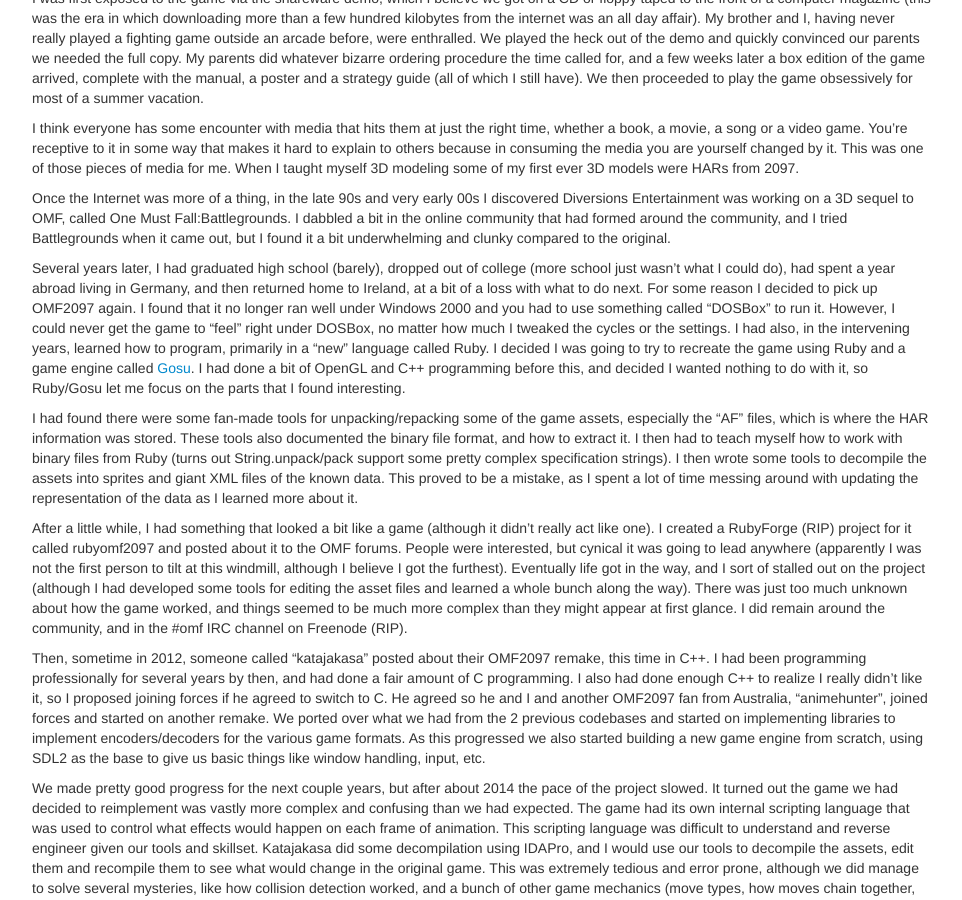
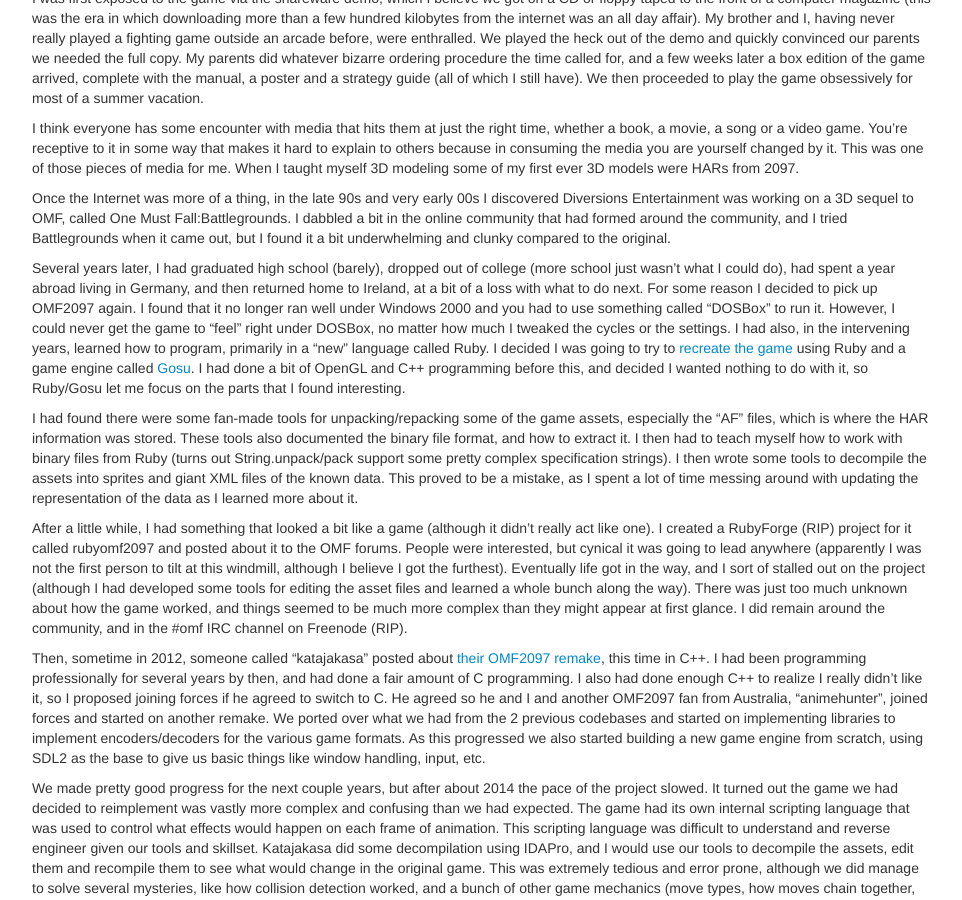
Before and after one commit to Vagabond/vagabond.github.io, a Jekyll site: the page built from _posts/2025-03-28-a-history-of-openomf.md, in a window 1280 px wide and 900 px high, scrolled down 384 px. Shown: the whole window, without its empty margins (158-1120 px from the left). Built offline with Jekyll 4.4.1, drawn with Linux system fonts in a browser that asks for light colours; part of the change alters nothing that is shown.

```diff
--- a/_posts/2025-03-28-a-history-of-openomf.md
+++ b/_posts/2025-03-28-a-history-of-openomf.md
@@ -54,7 +54,8 @@ that it no longer ran well under Windows 2000 and you had to use something
 called "DOSBox" to run it. However, I could never get the game to "feel" right
 under DOSBox, no matter how much I tweaked the cycles or the settings. I had
 also, in the intervening years, learned how to program, primarily in a "new"
-language called Ruby. I decided I was going to try to recreate the game using
+language called Ruby. I decided I was going to try to [recreate the
+game](https://github.com/Vagabond/rubyomf2097) using
 Ruby and a game engine called [Gosu](https://www.libgosu.org/). I had done a bit
 of OpenGL and C++ programming before this, and decided I wanted nothing to do
 with it, so Ruby/Gosu let me focus on the parts that I found interesting.
@@ -79,8 +80,9 @@ the way). There was just too much unknown about how the game worked, and things
 seemed to be much more complex than they might appear at first glance. I did
 remain around the community, and in the #omf IRC channel on Freenode (RIP).
 
-Then, sometime in 2012, someone called "katajakasa" posted about their OMF2097
-remake, this time in C++. I had been programming professionally for several
+Then, sometime in 2012, someone called "katajakasa" posted about
+[their OMF2097 remake](https://github.com/katajakasa/old-omf2097-engine-remake),
+this time in C++. I had been programming professionally for several
 years by then, and had done a fair amount of C programming. I also had done
 enough C++ to realize I really didn't like it, so I proposed joining forces if
 he agreed to switch to C. He agreed so he and I and another OMF2097 fan from
```
